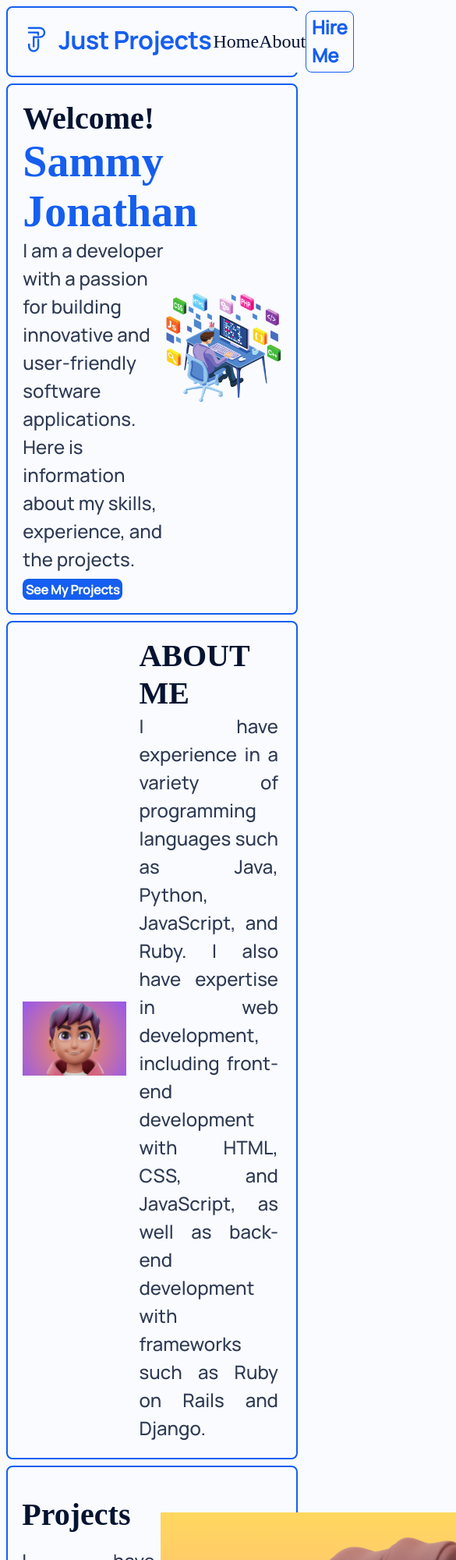
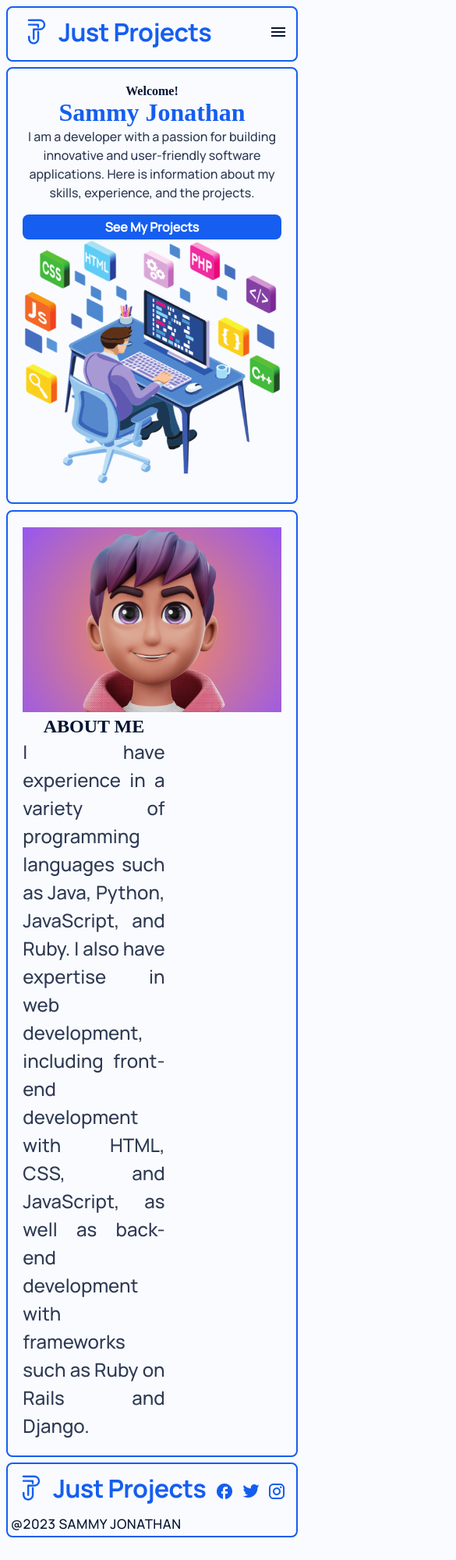
Before and after one commit to NeoPhoenix7/TJP4.1, a plain HTML site: page index.html in a window 390 px wide. Shown: the top 2000 px of the page at 78% size, 585 px wide, since content can reach past the window. After the commit the page ends 1979 px from the top, so only its background shows below. Drawn offline with Linux system fonts and the light colour scheme.

Commit message:
Mobile Responsive

```diff
--- a/index.html
+++ b/index.html
@@ -21,6 +21,9 @@
                 <a href="-">About</a>
                 <a class="cta" href="-">Hire Me</a>
             </div>
+            <div class="hamburger">
+                <img src="material-symbols_menu.png" alt="">
+            </div>
     </nav>
 </header>
 
@@ -32,7 +35,7 @@
             <p>I am a developer with a passion for building innovative
                 and user-friendly software applications. Here is
                 information about my skills, experience, and the projects.</p>
-            <a class="cta" href="-">See My Projects</a>
+            <a href=""><button class="cta">See My Projects</button></a>
         </div>
         <div class="layout_img">
             <img src="Teal And White Modern Website Creation Services Instagram Post 2.png" alt="">
@@ -56,7 +59,7 @@
         </div>
     </div>
 
-    <div class="projects">
+    <!-- <div class="projects">
         <div class="projects1">
             <h4>Projects</h4> <br>
             <p>
@@ -80,7 +83,7 @@
         <div class="frame_img">
             <img src="frame.png" alt="">
         </div>
-    </div>
+    </div> -->
 
 <footer>
     <div class="img_div"> <img src="logo.png" alt=""></div>
--- a/styles.css
+++ b/styles.css
@@ -25,6 +25,10 @@ nav {
     padding: 0%;
     width: 40%;
     justify-content: space-between;
+}
+
+.hamburger {
+    display: none;
 }
 
 .menus a {
@@ -147,7 +151,7 @@ h3 {
     color: #2E3A53;
 }
 
-.projects {
+/* .projects {
     margin: 0% 2% 2% 2%;
     padding: 15% 8% 2% 2%;
     display: flex;
@@ -198,7 +202,7 @@ h4 {
 
 .frame_img {
     width: 55%;
-}
+} */
 
 footer {
     display: flex;
@@ -230,3 +234,146 @@ footer {
     letter-spacing: 0.5px;
     color: #041330;
 }
+
+@media screen and (max-width: 398px) {
+nav {
+    display: flex;
+    align-items: center;
+    padding: 1% 3%;
+    justify-content: space-between;
+    border: 2px solid #155EEF;
+    border-radius: 8px;
+    margin: 2%;
+}
+
+.nav_img1 {
+    padding: 0%;
+}
+
+.menus {
+    display: none;
+}
+
+.hamburger {
+    display: block;
+}
+
+.menus a {
+    text-decoration: none;
+    font-family: 'Halant';
+    font-style: normal;
+    font-weight: 500;
+    font-size: 24px;
+    color: #041330;
+}
+
+.menus .cta {
+    padding: 2% 5%;
+    border: 1px solid #155EEF;
+    border-radius: 8px;
+    font-family: 'Manrope';
+    font-style: normal;
+    font-weight: 700;
+    font-size: 24px;
+    line-height: 150%;
+    color: #155EEF;
+}
+
+.layout {
+    flex-direction: column;
+}
+
+.layout1 {
+    width: 100%;
+}
+
+.layout, .neo {
+    display: flex;
+    border: 2px solid #155EEF;
+}
+
+h1 {
+    font-size: 16px;
+    text-align: center;
+}
+
+h2 {
+    font-size: 32px;
+    text-align: center;
+    gap: 10px;
+}
+
+.layout1 p {
+    font-size: 16px;
+    margin-bottom: 5%;
+    text-align: center;
+}
+
+.layout1 .cta {
+    text-decoration: none;
+    background-color: #155EEF;
+    border-radius: 8px;
+    padding: 1.5% 2%;
+    color: white;
+    border: none;
+    font-family: manrope;
+    font-style: normal;
+    font-weight: 700;
+    font-size: 16px;
+    letter-spacing: 0.5%;
+    margin: 0 auto;
+    width: 100%;
+}
+
+.layout img, .neo img {
+    width: 100%;
+}
+
+h3 {
+    font-size: 24px;
+    text-align: center;
+}
+
+.neo {
+    margin: 0% 2% 2%;
+    padding: 5%;
+    justify-content: space-between;
+    align-items: center;
+    border-radius: 8px;
+    flex-wrap: wrap;
+}
+.neotext {
+    width: 55%;
+}
+
+.image1 {
+    width: 100%;
+}
+
+.neo p {
+    font-size: 24px;
+    width: 100%;
+    text-align: justify;
+}
+
+footer {
+    display: flex;
+    align-items: center;
+    padding: 1%;
+    justify-content: space-between;
+    border: 2px solid #155EEF;
+    border-radius: 8px;
+    margin: 2%;
+    font-size: 24px;
+    flex-wrap: wrap;
+}
+
+.vector {
+    width: 30%;
+}
+
+.copyright {
+    font-size: 17px;
+    align-items: center;
+}
+}
```
Also changed, not shown: material-symbols_menu.png (added).
